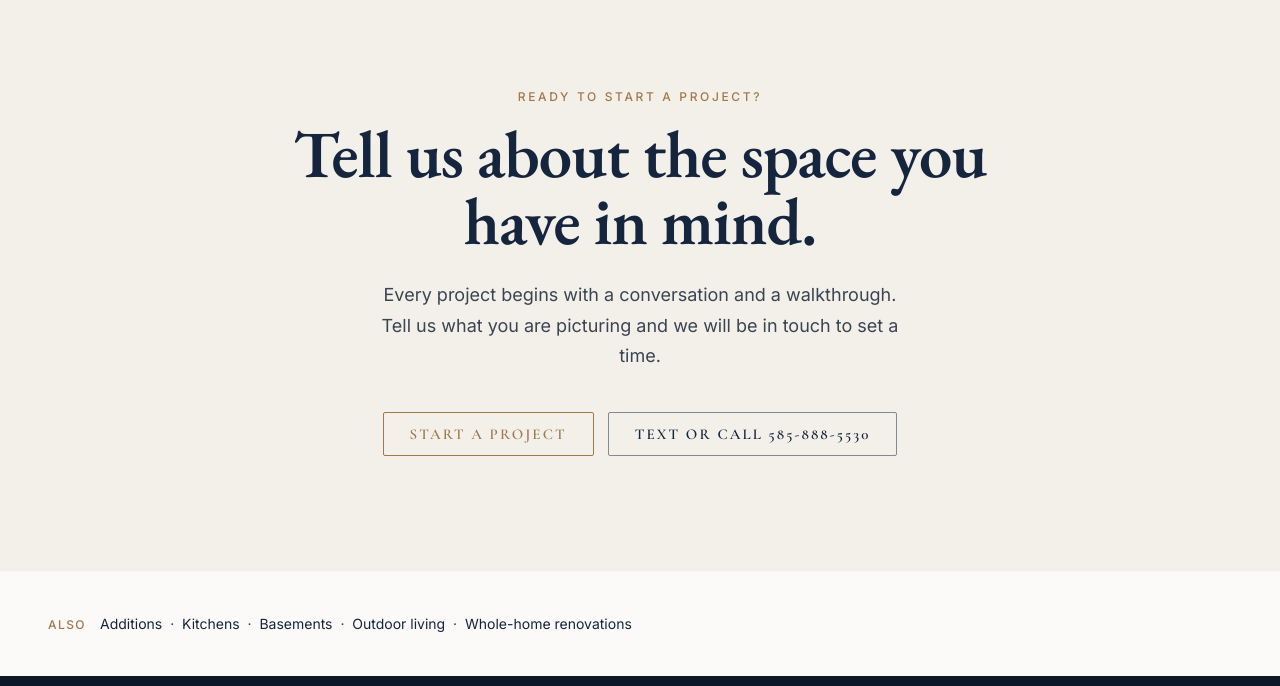
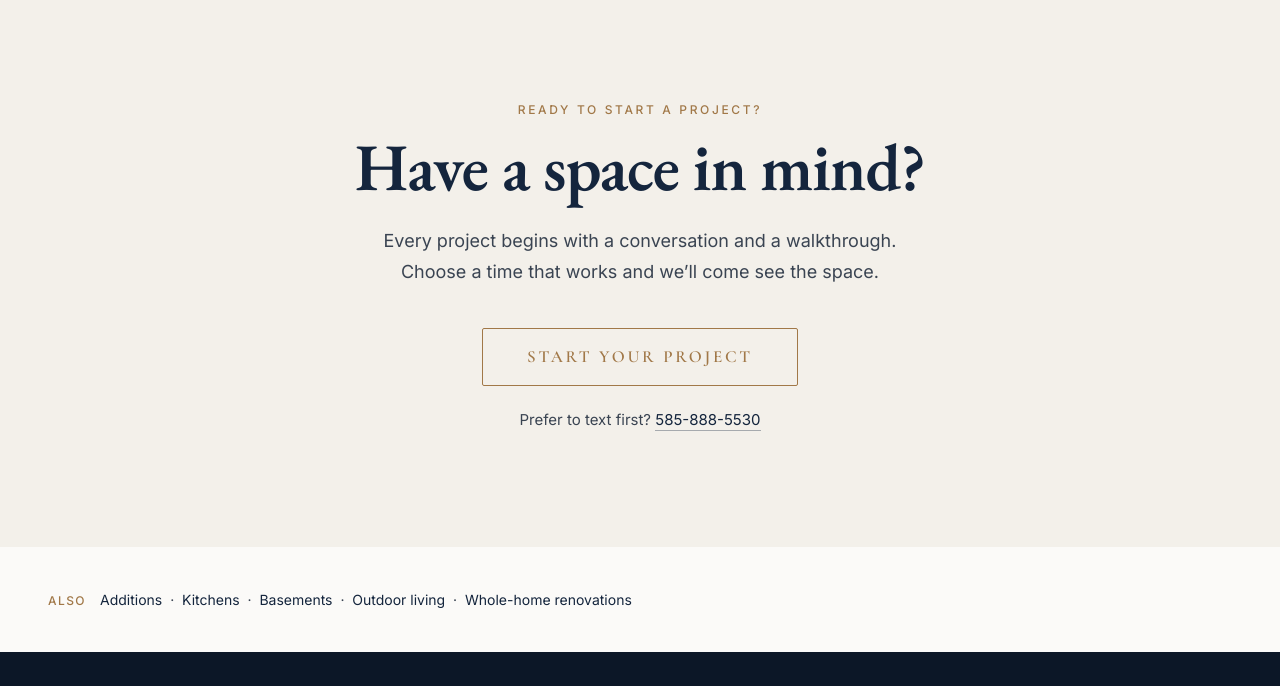
Before and after one commit to bagwellconstruction/bagwellbuilds.com, a plain HTML site: page services/bathrooms/index.html in a window 1280 px wide. Shown: the part 1300-1986 px from the top of the page. Drawn offline with nearby package versions, Linux system fonts and the light colour scheme; a script that the page names is missing.

Commit message:
Site v3: copy pass, single CTA button, Start your project

```diff
--- a/services/bathrooms/index.html
+++ b/services/bathrooms/index.html
@@ -43,7 +43,9 @@ p{margin:0}
 .btn.ink:hover{background:var(--ink);border-color:var(--ink);color:#fff}
 .btn.light{border-color:rgba(200,160,98,.85);color:var(--gold3)}
 .btn.light:hover{background:var(--gold2);border-color:var(--gold2);color:var(--black)}
+.btn.big{min-height:58px;padding:0 44px;border-width:1.5px;font-size:17px;letter-spacing:.16em}
 /* nav */
+.page{position:relative}
 .nav{position:fixed;top:0;left:0;right:0;z-index:50;transition:background .35s ease,box-shadow .35s ease}
 .nav.solid{background:rgba(10,10,11,.96);box-shadow:0 1px 0 rgba(255,255,255,.06)}
 .nav .in{display:flex;align-items:center;justify-content:space-between;gap:24px;padding:22px 0;transition:padding .35s}
@@ -181,13 +183,15 @@ html.anim .rv.in{opacity:1;transform:none}
 </head>
 <body>
 
+<div class="page">
+
 <nav class="nav" id="nav" aria-label="Main">
   <div class="wrap in">
     <a class="brand" href="/" aria-label="Bagwell Construction home"><img src="/img/logo-gold.png" alt="Bagwell Construction" width="640" height="267"></a>
     <div class="links"><a href="/gallery/">Work</a><a href="/services/" class="on">Services</a><a href="/process/">Process</a><a href="/about/">About</a></div>
     <div class="right">
       <a class="tel" href="tel:+15858885530">585-888-5530</a>
-      <a class="btn light cta" href="/start/" data-start>Start a project</a>
+      <a class="btn light cta" href="/start/" data-start>Start your project</a>
       <button class="burger" id="burger" aria-label="Open menu"><span></span><span></span><span></span></button>
     </div>
   </div>
@@ -195,7 +199,7 @@ html.anim .rv.in{opacity:1;transform:none}
 <div class="sheet" id="sheet" role="dialog" aria-label="Menu">
   <button class="x" id="sheetX" aria-label="Close menu">&times;</button>
   <a href="/gallery/">Work</a><a href="/services/">Services</a><a href="/process/">Process</a><a href="/about/">About</a>
-  <a href="/start/" data-start>Start a project</a>
+  <a href="/start/" data-start>Start your project</a>
   <a class="sub" href="tel:+15858885530">585-888-5530</a>
 </div>
 
@@ -203,13 +207,13 @@ html.anim .rv.in{opacity:1;transform:none}
 
 <section class="hero sub">
   <div class="shade" aria-hidden="true"></div>
-  <div class="wrap in"><p class="eyebrow">What we build</p><h1>Bathrooms.</h1><p class="lede">Calm and quiet, made to be used every day.</p></div>
+  <div class="wrap in"><p class="eyebrow">What we build</p><h1>Bathrooms.</h1></div>
 </section>
 
 <section class="sec stone">
   <div class="wrap rv" style="display:grid;grid-template-columns:minmax(0,5fr) minmax(0,7fr);gap:40px" id="g2">
     <h2 class="display" style="font-size:clamp(30px,3.4vw,46px)">Calm and quiet, made to be used every day.</h2>
-    <div class="body lg" style="display:flex;flex-direction:column;gap:20px"><p>A good bathroom is a small building in its own right. It has to shed water for decades, hold heat, stay quiet, and still feel calm first thing in the morning.</p><p>We build bathrooms from the structure out: waterproofing done properly behind the tile, plumbing and ventilation placed with intention, then the surfaces and fixtures that give the room its character. Primary baths, guest baths and powder rooms, each finished to the same standard.</p></div>
+    <div class="body lg" style="display:flex;flex-direction:column;gap:20px"><p>A bathroom is where the day begins and ends. It should feel calm at six in the morning, warm in January, and as composed in twenty years as the day it was finished.</p><p>We design bathrooms around how they are used: where the light falls, where a hand reaches, how the room holds warmth and quiet. Then come the surfaces and fixtures that give it its character. Primary baths, guest baths and powder rooms, each finished to the same standard.</p></div>
   </div>
 </section>
 <section class="sec cream">
@@ -223,11 +227,11 @@ html.anim .rv.in{opacity:1;transform:none}
 <section class="sec stone" id="contact">
   <div class="wrap rv" style="display:flex;flex-direction:column;align-items:center;text-align:center">
     <p class="eyebrow">Ready to start a project?</p>
-    <h2 class="display" style="font-size:clamp(40px,5.2vw,72px);line-height:1;max-width:820px">Tell us about the space you have in mind.</h2>
-    <p class="body lg" style="margin:26px 0 0;max-width:520px">Every project begins with a conversation and a walkthrough. Tell us what you are picturing and we will be in touch to set a time.</p>
-    <div style="display:flex;flex-wrap:wrap;justify-content:center;gap:14px;margin-top:40px">
-      <a class="btn" href="/start/" data-start>Start a project</a>
-      <a class="btn ink" href="tel:+15858885530">Text or call 585-888-5530</a>
+    <h2 class="display" style="font-size:clamp(40px,5.2vw,72px);line-height:1;max-width:820px">Have a space in mind?</h2>
+    <p class="body lg" style="margin:26px 0 0;max-width:520px">Every project begins with a conversation and a walkthrough. Choose a time that works and we&rsquo;ll come see the space.</p>
+    <div style="display:flex;flex-direction:column;align-items:center;gap:22px;margin-top:40px">
+      <a class="btn big" href="/start/" data-start>Start your project</a>
+      <p style="margin:0;font:400 15px/1.6 Inter,system-ui,sans-serif;color:var(--body)">Prefer to text first? <a href="sms:+15858885530" style="color:var(--ink);border-bottom:1px solid rgba(20,37,61,.35);padding-bottom:1px">585-888-5530</a></p>
     </div>
   </div>
 </section>
@@ -254,11 +258,11 @@ html.anim .rv.in{opacity:1;transform:none}
   </div>
 </footer>
 
-
+</div>
 <div class="modal" id="startModal" role="dialog" aria-modal="true" aria-label="Start a project">
   <div class="panel">
     <button class="x" id="startX" aria-label="Close">&times;</button>
-    <div class="head"><div><h2 class="display">Start a project</h2><p>Pick a time for a conversation and a walkthrough.</p></div></div>
+    <div class="head"><div><h2 class="display">Start your project</h2><p>Pick a time for a conversation and a walkthrough.</p></div></div>
     <iframe class="frame" id="startFrame" data-src="https://app.bagwellbuilds.com/widget/booking/3mOW3rAhQLfW4o4YBD1t" title="Schedule a walkthrough" loading="lazy"></iframe>
     <div class="alt">Prefer to talk first? Text or call <a href="tel:+15858885530">585-888-5530</a> or email <a href="mailto:david@bagwellbuilds.com">david@bagwellbuilds.com</a>.</div>
   </div>
```
